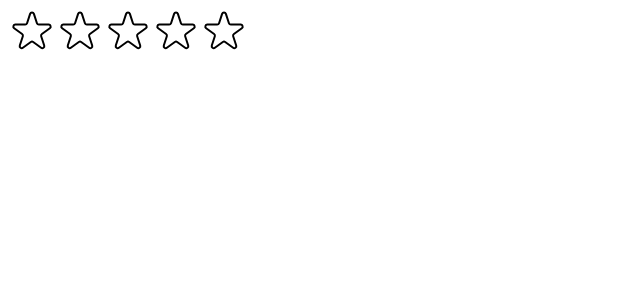
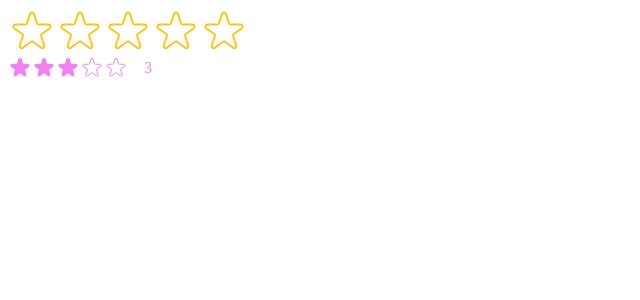
Before and after one commit to pjevic/react-usePopcorn, a React (Create React App) app: page / in a window 1280 px wide. Shown: the top 300 px of the page, without its empty margins (0-640 px from the left). Built offline with nearby package versions, Linux system fonts and the light colour scheme.

Commit message:
Improving reusability with props

```diff
--- a/src/components/StarRating.js
+++ b/src/components/StarRating.js
@@ -1,32 +1,6 @@
 /** @format */
 
 import { useState } from "react";
-
-export default function StarRating({ maxRating = 5 }) {
-  const [rating, setRating] = useState(0);
-  const [tempRating, setTempRating] = useState(0);
-
-  function handleRating(rating) {
-    setRating(rating);
-  }
-
-  return (
-    <div style={containerStyle}>
-      <div style={starsContainerStyle}>
-        {Array.from({ length: maxRating }, (_, i) => (
-          <Star
-            key={i}
-            full={tempRating ? tempRating >= i + 1 : rating >= i + 1}
-            onRate={() => handleRating(i + 1)}
-            onHoverIn={() => setTempRating(i + 1)}
-            onHoverOut={() => setTempRating(0)}
-          />
-        ))}
-      </div>
-      <p style={textStyle}>{tempRating || rating || ""}</p>
-    </div>
-  );
-}
 
 const containerStyle = {
   display: "flex",
@@ -38,19 +12,63 @@
   display: "flex",
 };
 
+export default function StarRating({
+  color = "#fcc419",
+  size = 48,
+  className = "",
+  defaultRating = 0,
+  maxRating = 5,
+  messages = [],
+  onSetRating, // for external use of rating
+}) {
+  const [rating, setRating] = useState(defaultRating);
+  const [tempRating, setTempRating] = useState(0);
+
+  function handleRating(rating) {
+    setRating(rating);
+    onSetRating(rating);
+  }
+
   const textStyle = {
+    color,
+    fontFamily: "inherit",
+    fontSize: `${size / 1.5}px`,
     lineHeight: "1",
     margin: "0",
   };
 
+  return (
+    <div style={containerStyle} className={className}>
+      <div style={starsContainerStyle}>
+        {Array.from({ length: maxRating }, (_, i) => (
+          <Star
+            key={i}
+            full={tempRating ? tempRating >= i + 1 : rating >= i + 1}
+            onRate={() => handleRating(i + 1)}
+            onHoverIn={() => setTempRating(i + 1)}
+            onHoverOut={() => setTempRating(0)}
+            color={color}
+            size={size}
+          />
+        ))}
+      </div>
+      <p style={textStyle}>
+        {messages.length === maxRating
+          ? messages[tempRating ? tempRating - 1 : rating - 1]
+          : tempRating || rating || ""}
+      </p>
+    </div>
+  );
+}
+
+function Star({ onRate, full, onHoverIn, onHoverOut, color, size }) {
   const startStyle = {
     display: "block",
-  width: "48px",
-  height: "48px",
+    width: `${size}px`,
+    height: `${size}px`,
     cursor: "pointer",
   };
 
-function Star({ onRate, full, onHoverIn, onHoverOut }) {
   return (
     <span
       role="button"
@@ -63,8 +81,8 @@
         <svg
           xmlns="http://www.w3.org/2000/svg"
           viewBox="0 0 20 20"
-          fill="#000"
-          stroke="#000"
+          fill={color}
+          stroke={color}
         >
           <path d="M9.049 2.927c.3-.921 1.603-.921 1.902 0l1.07 3.292a1 1 0 00.95.69h3.462c.969 0 1.371 1.24.588 1.81l-2.8 2.034a1 1 0 00-.364 1.118l1.07 3.292c.3.921-.755 1.688-1.54 1.118l-2.8-2.034a1 1 0 00-1.175 0l-2.8 2.034c-.784.57-1.838-.197-1.539-1.118l1.07-3.292a1 1 0 00-.364-1.118L2.98 8.72c-.783-.57-.38-1.81.588-1.81h3.461a1 1 0 00.951-.69l1.07-3.292z" />
         </svg>
@@ -73,7 +91,7 @@
           xmlns="http://www.w3.org/2000/svg"
           fill="none"
           viewBox="0 0 24 24"
-          stroke="#000"
+          stroke={color}
         >
           <path
             strokeLinecap="round"
@@ -86,10 +104,3 @@
     </span>
   );
 }
-
-/*
-EMPTY STAR
-
-
-
-*/
--- a/src/index.js
+++ b/src/index.js
@@ -11,6 +11,10 @@
 root.render(
   <React.StrictMode>
     {/* <App /> */}
-    <StarRating maxRating={5} />
+    <StarRating
+      maxRating={5}
+      messages={["Terrible", "Bad", "Okey", "Good", "Amazing"]}
+    />
+    <StarRating size={24} color="violet" className="test" defaultRating={3} />
   </React.StrictMode>
 );
```
Also changed, not shown: src/index.css (+8 -8 lines). Lines whose indentation alone changed are shown as unchanged.
